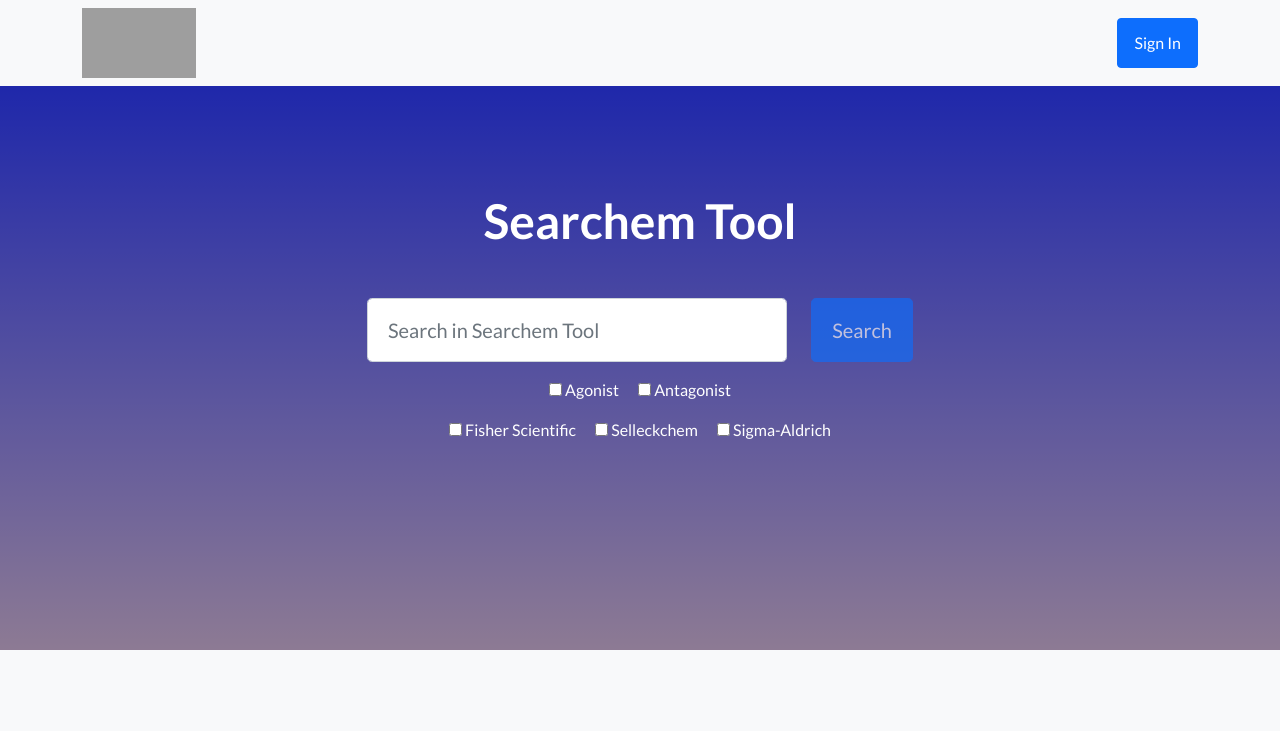
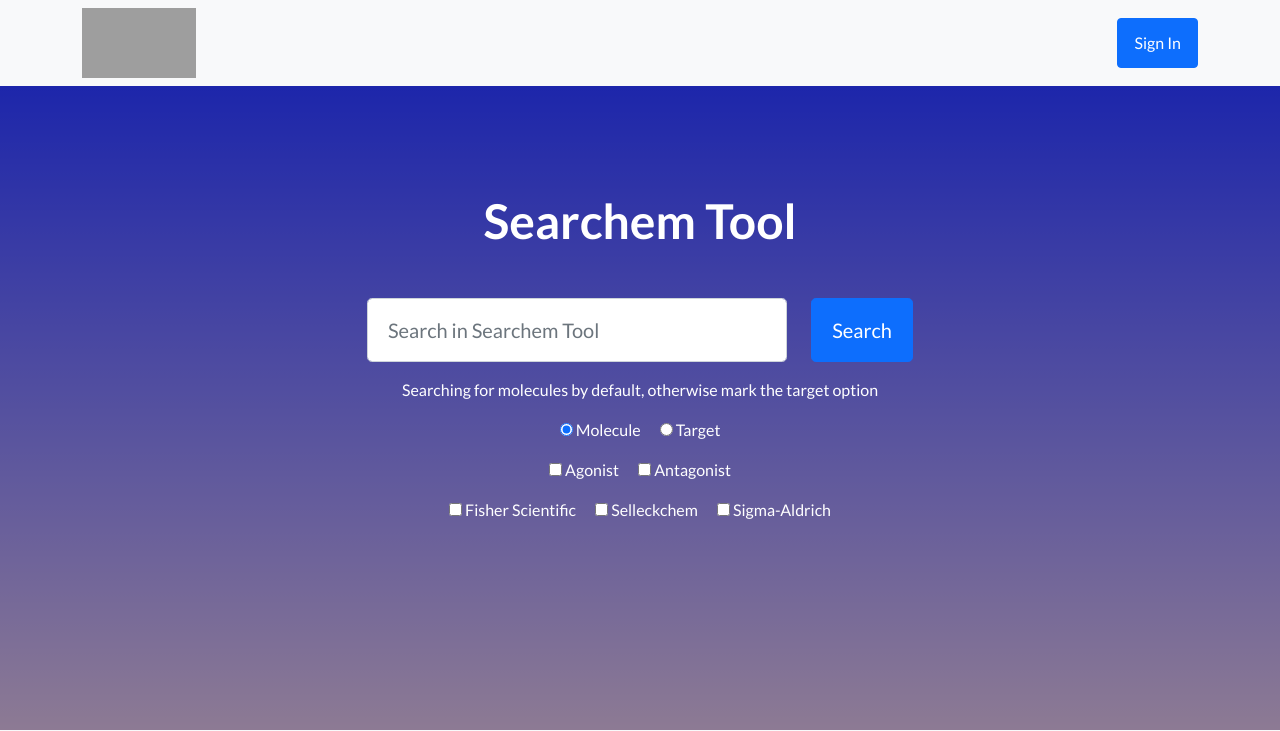
Before and after one commit to pmayog/searchemtool, a Flask app: page / in a window 1280 px wide. Shown: the top 731 px of the page. Run offline with Flask 2, Linux system fonts and the light colour scheme; some libraries are stand-ins or nearby versions; grey boxes are pictures that could not be loaded.

Commit message:
Update index.html

```diff
--- a/templates/index.html
+++ b/templates/index.html
@@ -29,11 +29,19 @@
                             <div class="col">
                                 <input class="form-control form-control-lg" type="text" name="search" placeholder="Search in Searchem Tool" />
                             </div>
-                            <div class="col-auto"><button class="btn btn-primary btn-lg disabled" id="submitButton" type="submit">Search</button></div>
+                            <div class="col-auto"><button class="btn btn-primary btn-lg" id="submitButton" type="submit">Search</button></div>
                         </div>
                         <h1></h1>
                         <p></p>
                         <div class="checkbox mb-3 text-white">
+                            <p class="text-white">Searching for molecules by default, otherwise mark the target option</p>
+                            <label>
+                                <input type="radio" name="radio" value="molecule" checked> Molecule
+                              </label>
+                              <label>
+                                  <input type="radio" name="radio" value="target" class="ms-3"> Target
+                              </label>
+                              <p></p>
                             <label>
                                 <input type="checkbox" name="agonist"> Agonist
                             </label>
```
